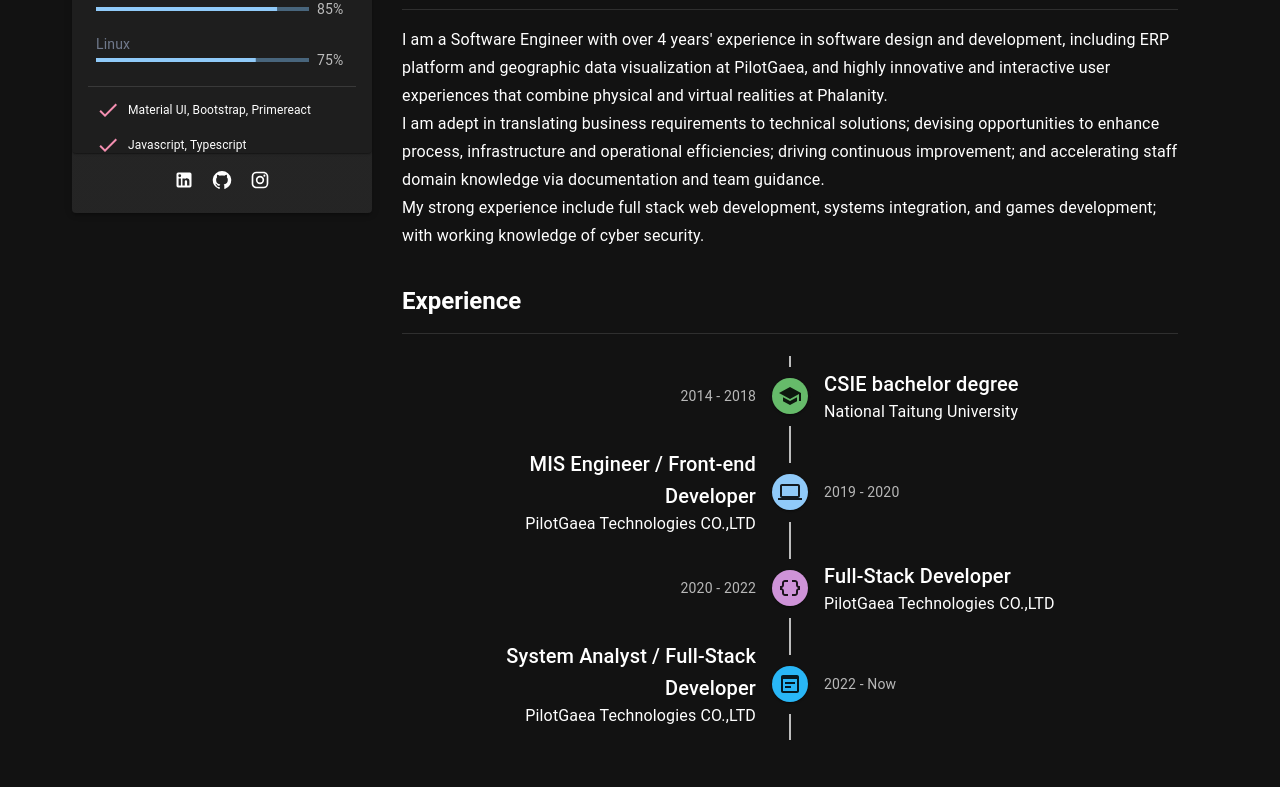
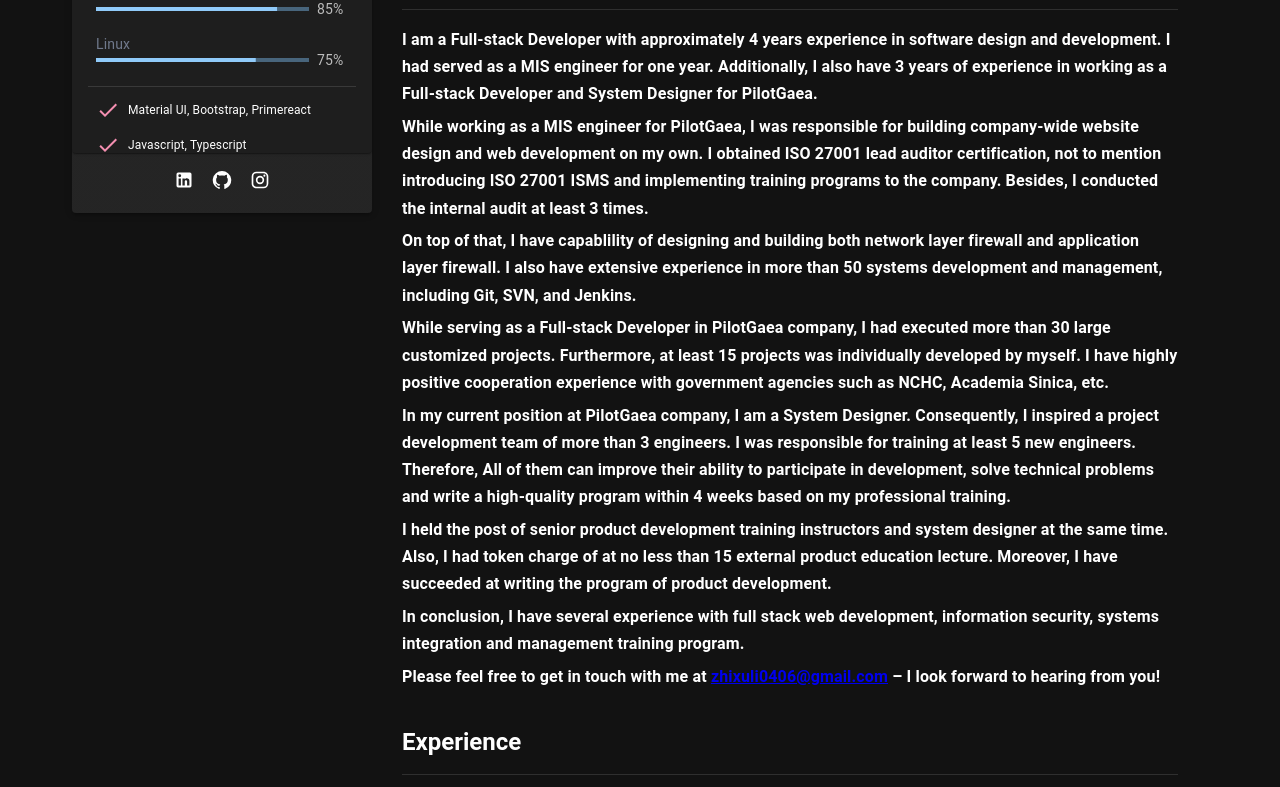
Before and after one commit to zhixuli0406/Resume, a React (Create React App) app: page / in a window 1280 px wide. Shown: the part 573-1360 px from the top of the page. Built offline with nearby package versions, Linux system fonts and the light colour scheme.

Commit message:
fix: * MainFeaturedAboutMe change

```diff
--- a/src/Component/MainFeaturedAboutMe.tsx
+++ b/src/Component/MainFeaturedAboutMe.tsx
@@ -26,12 +26,29 @@ const MainFeaturedAboutMe = () => {
                     About Me
                 </Typography>
                 <Divider sx={{ mt: 2, mb: 2 }} />
-                <Typography variant="subtitle1" gutterBottom>
-                    I am a Software Engineer with over 4 years' experience in software design and development, including ERP platform and geographic data visualization at PilotGaea, and highly innovative and interactive user experiences that combine physical and virtual realities at Phalanity.
-                    <br />
-                    I am adept in translating business requirements to technical solutions; devising opportunities to enhance process, infrastructure and operational efficiencies; driving continuous improvement; and accelerating staff domain knowledge via documentation and team guidance.
-                    <br />
-                    My strong experience include full stack web development, systems integration, and games development; with working knowledge of cyber security.
+                <Typography gutterBottom sx={{ lineHeight: 1.7, fontWeight: 600 }}>
+                    I am a Full-stack Developer with approximately 4 years experience in software design and development. I had served as a MIS engineer for one year. Additionally, I also have 3 years of experience in working as a Full-stack Developer and System Designer for PilotGaea.
+                </Typography>
+                <Typography gutterBottom sx={{ lineHeight: 1.7, fontWeight: 600 }}>
+                    While working as a MIS engineer for PilotGaea, I was responsible for building company-wide website design and web development on my own. I obtained ISO 27001 lead auditor certification, not to mention introducing ISO 27001 ISMS and implementing training programs to the company. Besides, I conducted the internal audit at least 3 times.
+                </Typography>
+                <Typography gutterBottom sx={{ lineHeight: 1.7, fontWeight: 600 }}>
+                    On top of that, I have capablility of designing and building both network layer firewall and application layer firewall. I also have extensive experience in more than 50 systems development and management, including Git, SVN, and Jenkins.
+                </Typography>
+                <Typography gutterBottom sx={{ lineHeight: 1.7, fontWeight: 600 }}>
+                    While serving as a Full-stack Developer in PilotGaea company, I had executed more than 30 large customized projects. Furthermore, at least 15 projects was individually developed by myself. I have highly positive cooperation experience with government agencies such as NCHC, Academia Sinica, etc.
+                </Typography>
+                <Typography gutterBottom sx={{ lineHeight: 1.7, fontWeight: 600 }}>
+                    In my current position at PilotGaea company, I am a System Designer. Consequently, I inspired a project development team of more than 3 engineers. I was responsible for training at least 5 new engineers. Therefore, All of them can improve their ability to participate in development, solve technical problems and write a high-quality program within 4 weeks based on my professional training.
+                </Typography>
+                <Typography gutterBottom sx={{ lineHeight: 1.7, fontWeight: 600 }}>
+                    I held the post of senior product development training instructors and system designer at the same time. Also, I had token charge of at no less than 15 external product education lecture. Moreover, I have succeeded at writing the program of product development.
+                </Typography>
+                <Typography gutterBottom sx={{ lineHeight: 1.7, fontWeight: 600 }}>
+                    In conclusion, I have several experience with full stack web development, information security, systems integration and management training program.
+                </Typography>
+                <Typography gutterBottom sx={{ lineHeight: 1.7, fontWeight: 600 }}>
+                    Please feel free to get in touch with me at <a href="mailto:zhixuli0406@gmail.com">zhixuli0406@gmail.com</a> – I look forward to hearing from you!
                 </Typography>
             </Box>
         </Box>
```
